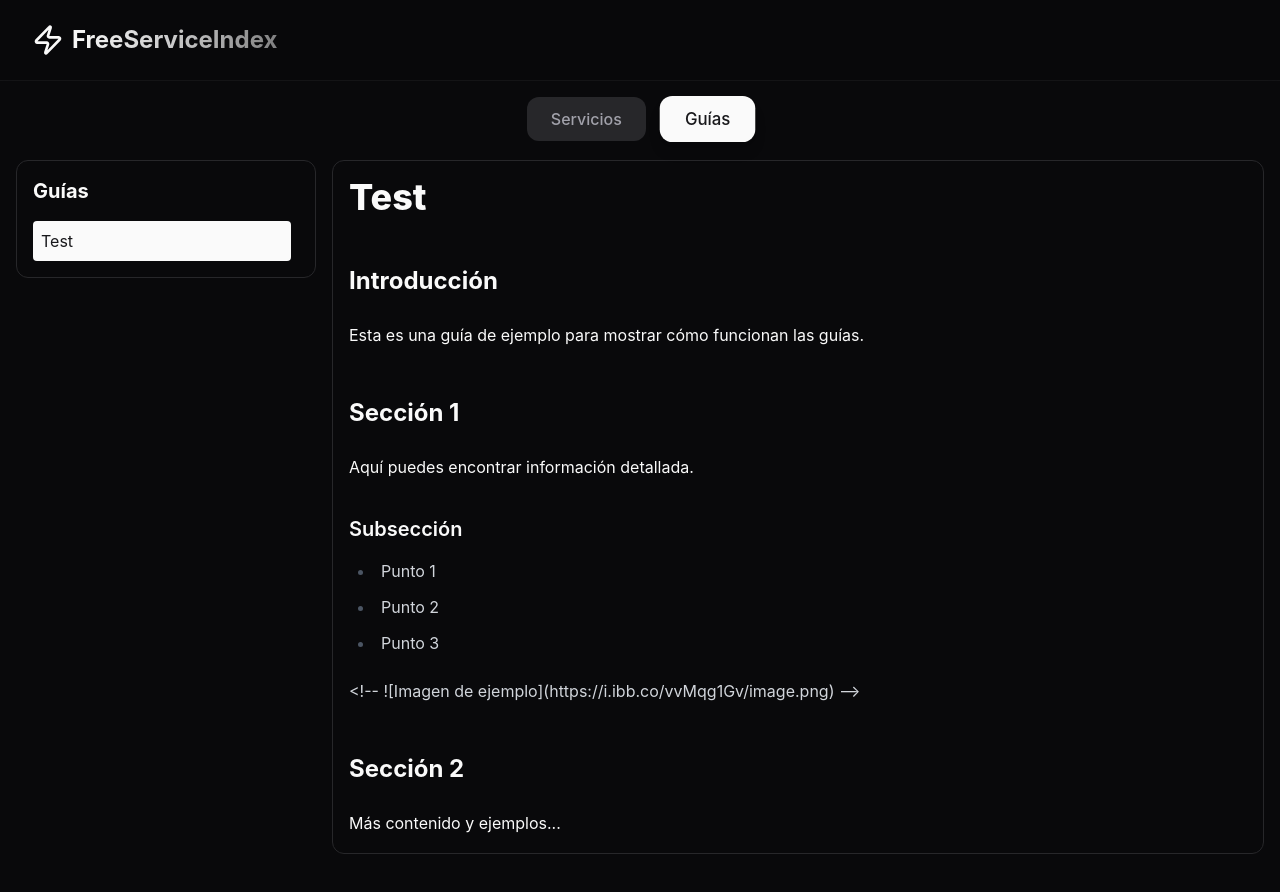
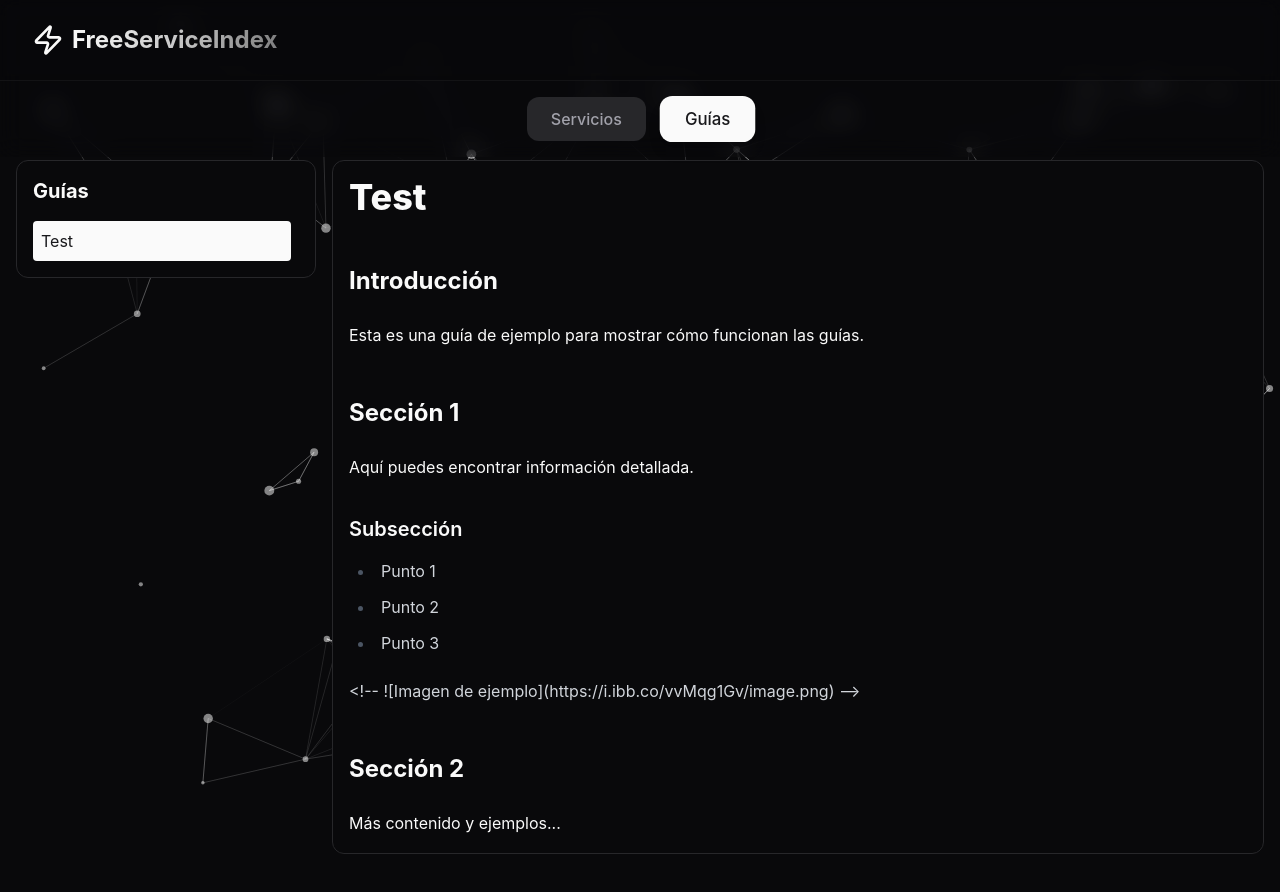
Before and after one commit to Cayetano97/FreeServiceIndex, a React (Vite) app: page /guides in a window 1280 px wide. Shown: the top 892 px of the page. Built offline with nearby package versions, Linux system fonts and the light colour scheme.

Commit message:
add particles

```diff
--- a/package.json
+++ b/package.json
@@ -11,7 +11,6 @@
   },
   "dependencies": {
     "@radix-ui/react-slot": "^1.2.3",
-    "@tailwindcss/typography": "^0.5.16",
     "@vercel/analytics": "^1.5.0",
     "class-variance-authority": "^0.7.1",
     "clsx": "^2.1.1",
@@ -20,10 +19,12 @@
     "react": "^18.3.1",
     "react-dom": "^18.3.1",
     "react-markdown": "^10.1.0",
+    "react-particles": "^2.12.2",
     "react-router-dom": "^7.6.2",
     "remark-gfm": "^4.0.1",
     "tailwind-merge": "^2.6.0",
-    "tailwindcss-animate": "^1.0.7"
+    "tailwindcss-animate": "^1.0.7",
+    "tsparticles-slim": "^2.12.0"
   },
   "devDependencies": {
     "@eslint/js": "^9.28.0",
--- a/src/App.css
+++ /dev/null
@@ -1,6 +0,0 @@
-#root {
-  max-width: 1280px;
-  margin: 0 auto;
-  padding: 2rem;
-  text-align: center;
-}
--- a/src/App.tsx
+++ b/src/App.tsx
@@ -1,15 +1,22 @@
-import { BrowserRouter as Router, Routes, Route, Link, useLocation } from "react-router-dom";
+import {
+  BrowserRouter as Router,
+  Routes,
+  Route,
+  Link,
+  useLocation,
+} from "react-router-dom";
 import { useState } from "react";
 import Header from "./components/Header";
 import Guides from "./components/Guides";
 import CategoryScroll from "./components/CategoryScroll";
 import ServiceGrid from "./components/ServiceGrid";
+import ParticlesBackground from "./components/ParticlesBackground";
 import { Analytics } from "@vercel/analytics/react";
 import servicesData from "./db/services.json";
 
 const Navigation = () => {
   const location = useLocation();
-  const isHome = location.pathname === '/';
+  const isHome = location.pathname === "/";
 
   return (
     <div className="flex justify-center space-x-4 mt-4 pb-4">
@@ -17,9 +24,10 @@
         to="/"
         className={`
           px-6 py-2.5 rounded-lg transition-all duration-200 font-medium
-          ${isHome
-            ? 'bg-primary text-primary-foreground shadow-lg scale-105'
-            : 'bg-muted text-muted-foreground hover:bg-muted/80'
+          ${
+            isHome
+              ? "bg-primary text-primary-foreground shadow-lg scale-105"
+              : "bg-muted text-muted-foreground hover:bg-muted/80"
           }
         `}
       >
@@ -29,9 +37,10 @@
         to="/guides"
         className={`
           px-6 py-2.5 rounded-lg transition-all duration-200 font-medium
-          ${!isHome
-            ? 'bg-primary text-primary-foreground shadow-lg scale-105'
-            : 'bg-muted text-muted-foreground hover:bg-muted/80'
+          ${
+            !isHome
+              ? "bg-primary text-primary-foreground shadow-lg scale-105"
+              : "bg-muted text-muted-foreground hover:bg-muted/80"
           }
         `}
       >
@@ -60,12 +69,13 @@
 
 const App = () => (
   <Router>
-    <div className="min-h-screen bg-background dark">
-      <div className="fixed top-0 left-0 right-0 z-50 bg-background">
+    <div className="min-h-screen bg-background dark relative">
+      <ParticlesBackground />
+      <div className="fixed top-0 left-0 right-0 z-50 bg-background/30 backdrop-blur-md">
         <Header />
         <Navigation />
       </div>
-      <main className="mt-40">
+      <main className="mt-40 relative z-10">
         <Routes>
           <Route path="/" element={<Home />} />
           <Route path="/guides" element={<Guides />} />
--- /dev/null
+++ b/src/components/ParticlesBackground.tsx
@@ -0,0 +1,96 @@
+import { useCallback } from "react";
+import Particles from "react-particles";
+import { loadSlim } from "tsparticles-slim";
+import type { Container, Engine } from "tsparticles-engine";
+
+const ParticlesBackground = () => {
+  const particlesInit = useCallback(async (engine: Engine) => {
+    await loadSlim(engine);
+  }, []);
+
+  return (
+    <Particles
+      id="tsparticles"
+      init={particlesInit}
+      options={{
+        background: {
+          color: {
+            value: "transparent",
+          },
+        },
+        fpsLimit: 80,
+        interactivity: {
+          events: {
+            onClick: {
+              enable: true,
+              mode: "push",
+            },
+            onHover: {
+              enable: true,
+              mode: "repulse",
+            },
+            resize: true,
+          },
+          modes: {
+            push: {
+              quantity: 4,
+            },
+            repulse: {
+              distance: 200,
+              duration: 0.4,
+            },
+          },
+        },
+        particles: {
+          color: {
+            value: "#ffffff",
+          },
+          links: {
+            color: "#ffffff",
+            distance: 150,
+            enable: true,
+            opacity: 0.3,
+            width: 1,
+          },
+          move: {
+            direction: "none",
+            enable: true,
+            outModes: {
+              default: "bounce",
+            },
+            random: false,
+            speed: 1,
+            straight: false,
+          },
+          number: {
+            density: {
+              enable: true,
+              area: 800,
+            },
+            value: 80,
+          },
+          opacity: {
+            value: 0.5,
+          },
+          shape: {
+            type: "circle",
+          },
+          size: {
+            value: { min: 1, max: 5 },
+          },
+        },
+        detectRetina: true,
+      }}
+      style={{
+        position: "fixed",
+        top: 0,
+        left: 0,
+        width: "100%",
+        height: "100%",
+        zIndex: -1,
+      }}
+    />
+  );
+};
+
+export default ParticlesBackground;
--- a/src/pages/guides.tsx
+++ /dev/null
@@ -1,7 +0,0 @@
-import Guides from '../components/Guides';
-
-const GuidesPage = () => {
-  return <Guides />;
-};
-
-export default GuidesPage;
```
Also changed, not shown: src/utils/Cloud+Lighting.png (deleted), 1 other file (tests, documents, lock files or other folders).
